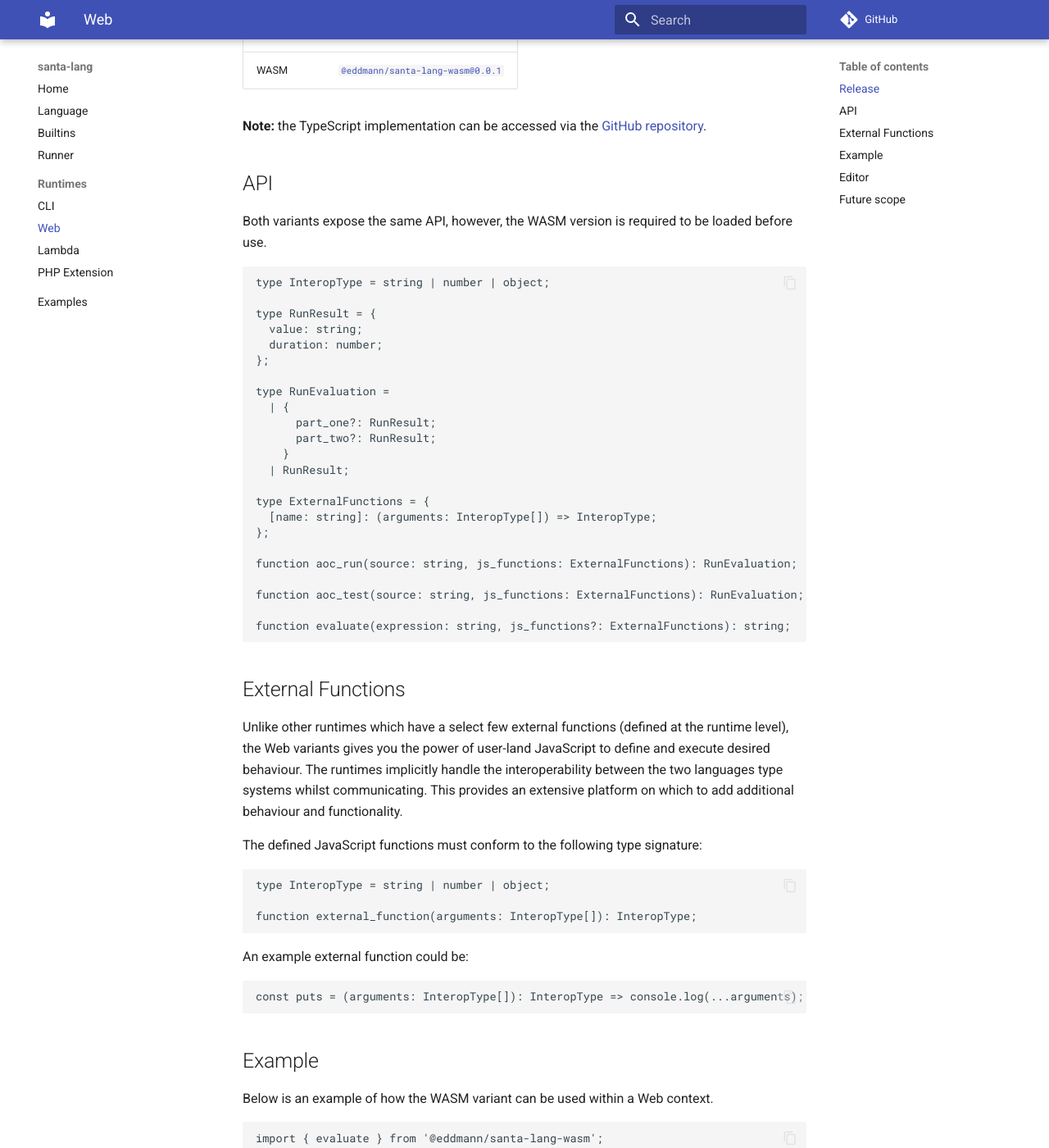
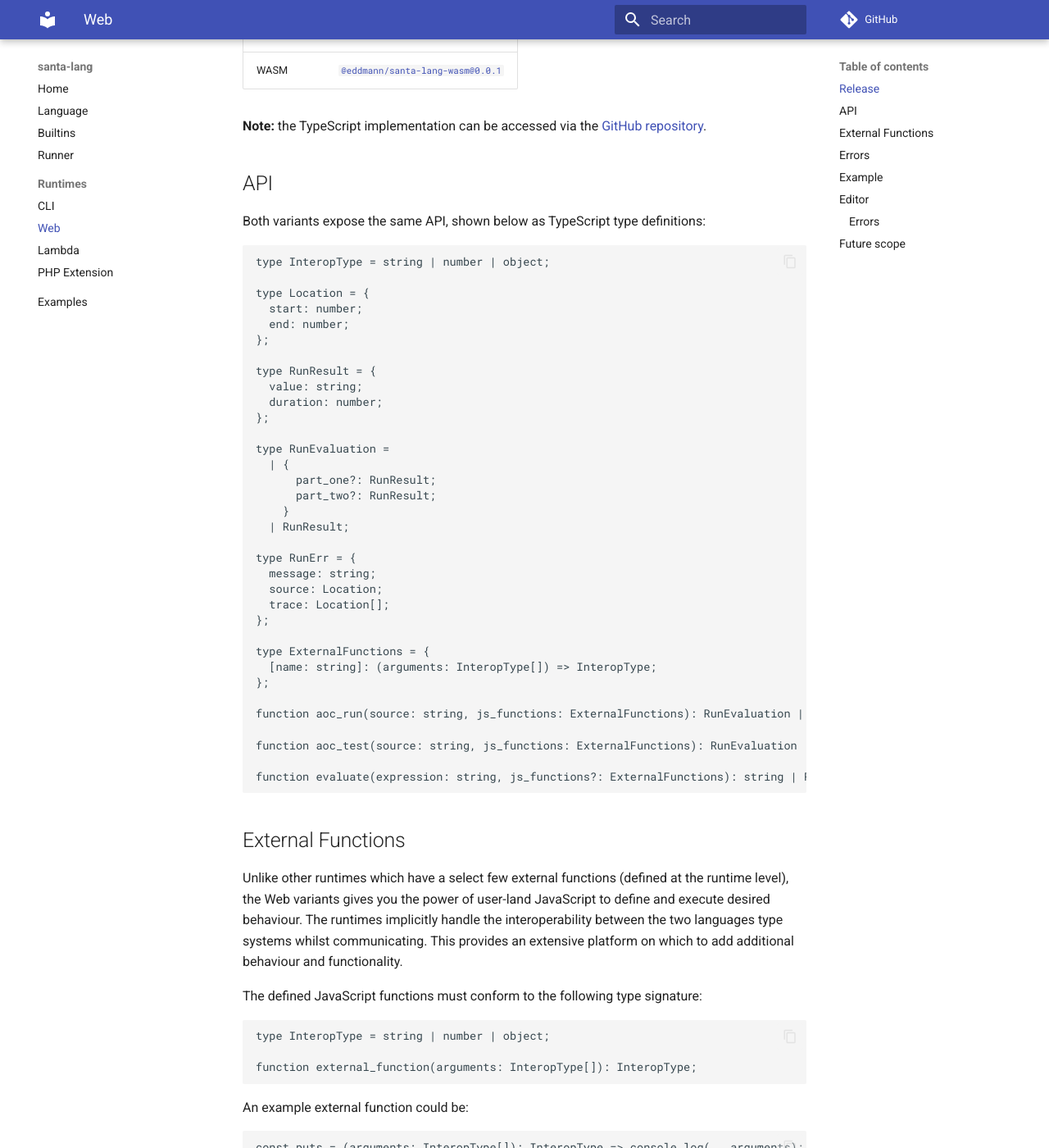
Before and after one commit to eddmann/santa-lang, an MkDocs documentation site: the page built from docs/web.md, in a window 1280 px wide and 1400 px high, scrolled down 668 px. Shown: the whole window at 82% size. Built offline with MkDocs 1.6.1 and Material for MkDocs 9.7.7, drawn with Linux system fonts in a browser that asks for light colours; comment, search, counter and statistics services are not loaded; some of the changed text lies outside the part shown.

Commit message:
Add error sections for runtimes

````diff
--- a/docs/web.md
+++ b/docs/web.md
@@ -25,10 +25,15 @@
 
 ## API
 
-Both variants expose the same API, however, the WASM version is required to be loaded before use.
+Both variants expose the same API, shown below as TypeScript type definitions:
 
 ```typescript
 type InteropType = string | number | object;
+
+type Location = {
+  start: number;
+  end: number;
+};
 
 type RunResult = {
   value: string;
@@ -42,15 +47,21 @@
     }
   | RunResult;
 
+type RunErr = {
+  message: string;
+  source: Location;
+  trace: Location[];
+};
+
 type ExternalFunctions = {
   [name: string]: (arguments: InteropType[]) => InteropType;
 };
 
-function aoc_run(source: string, js_functions: ExternalFunctions): RunEvaluation;
+function aoc_run(source: string, js_functions: ExternalFunctions): RunEvaluation | RunErr;
 
-function aoc_test(source: string, js_functions: ExternalFunctions): RunEvaluation;
+function aoc_test(source: string, js_functions: ExternalFunctions): RunEvaluation | RunErr;
 
-function evaluate(expression: string, js_functions?: ExternalFunctions): string;
+function evaluate(expression: string, js_functions?: ExternalFunctions): string | RunErr;
 ```
 
 ## External Functions
@@ -72,6 +83,10 @@
 ```js
 const puts = (arguments: InteropType[]): InteropType => console.log(...arguments);
 ```
+
+## Errors
+
+If an error occurs during execution the the program is immediately halted; with the error message, location and associated call stack trace locations returned as an `RunErr` object (as detailed above).
 
 ## Example
 
@@ -99,6 +114,14 @@
 We are additionally able to map the `read` function to a synchronous-blocking XMLHttpRequest call (old-school!), which provides access to the `http(s)` and `aoc` schema-based input.
 The evaluation itself is placed inside a Web Worker to ensure that the main JS user-thread is not blocked.
 
+### Errors
+
+If an error occurrs during execution the the program is immediately halted; with the error message and associated call stack trace presented to the user, as shown below:
+
+<figure markdown>
+  ![Web Editor](assets/web-editor-errors.png){ width="600" }
+</figure>
+
 ## Future scope
 
 Due to the widespread reach of JavaScript and to a lesser extent WASM, there are possibility of bringing the runtime to other platforms in the future.
````
Also changed, not shown: docs/cli.md (+14 -14 lines), docs/lambda.md (+15 -0 lines), docs/php-ext.md (+28 -2 lines), docs/assets/lambda-errors.png (added), docs/assets/php-ext-errors.png (added), docs/assets/web-editor-errors.png (added).
